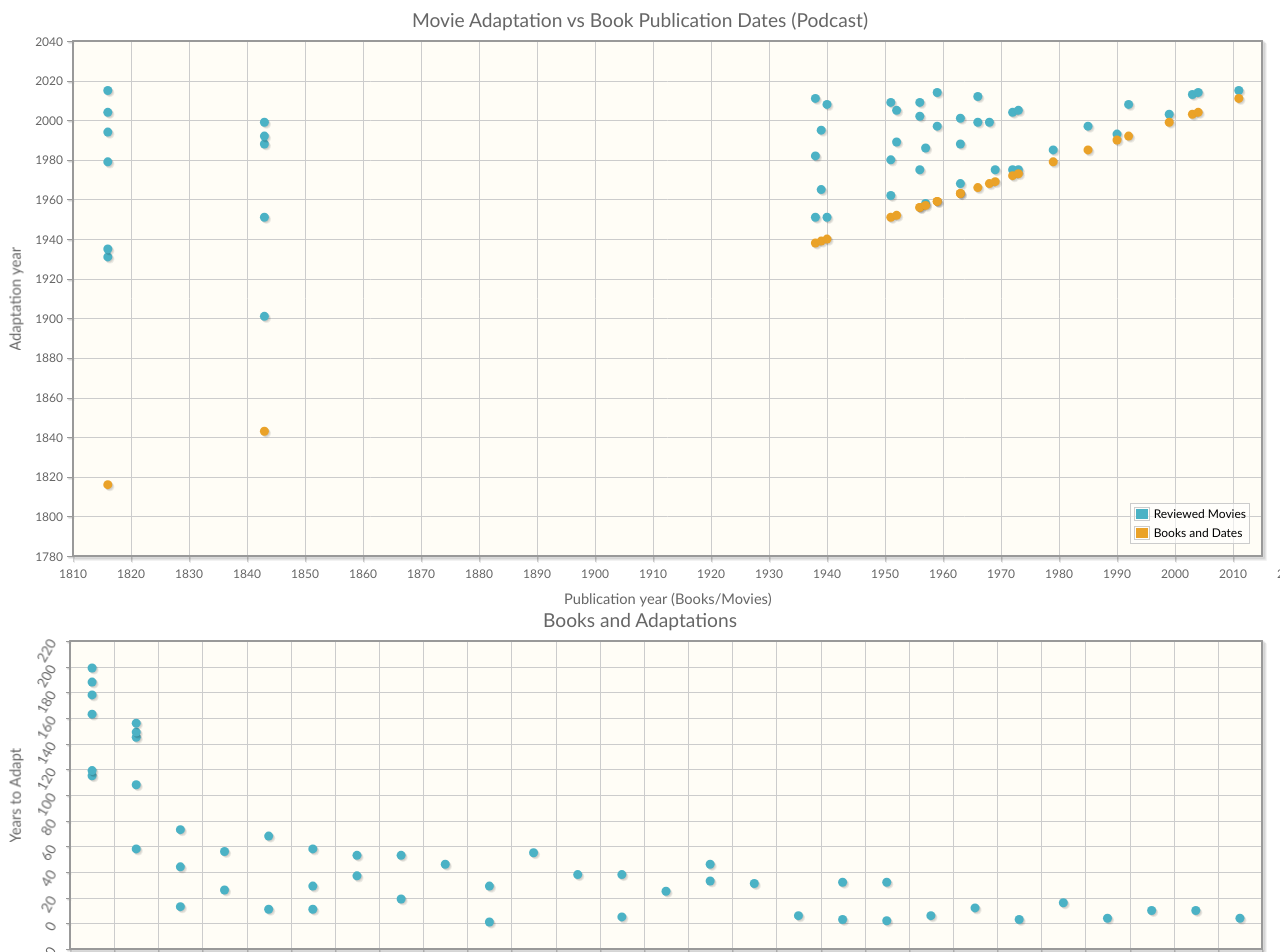
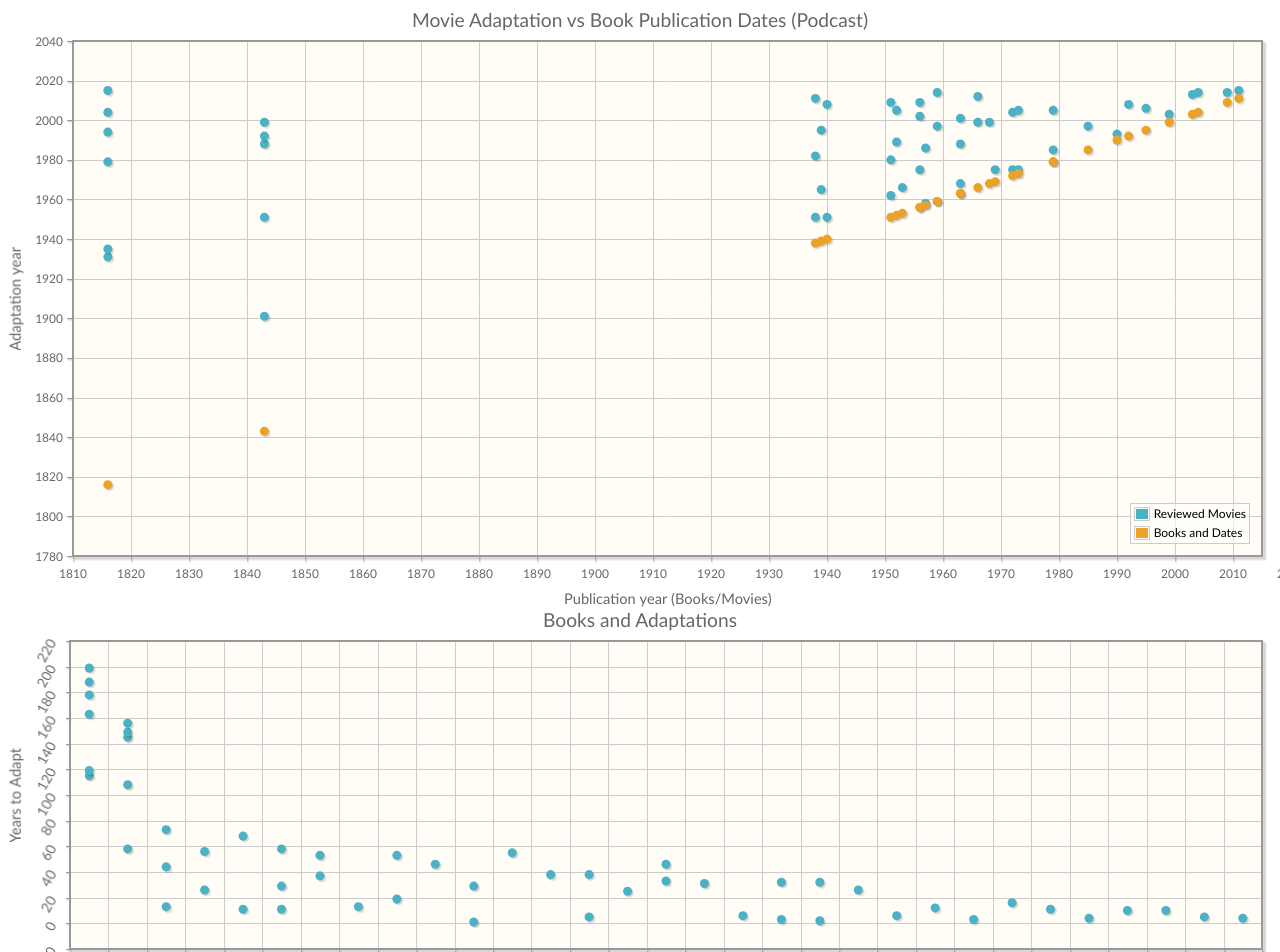
Before and after one commit to perlDreamer/Podcast-Graph, a plain HTML site: page index.html in a window 1280 px wide. Shown: the top 952 px of the page. Drawn offline with Linux system fonts and the light colour scheme.

Commit message:
Add new episodes, up through 44

```diff
--- a/index.html
+++ b/index.html
@@ -106,6 +106,16 @@ var raw_data = [
         adaptations: [
             { year: 1989, title: 'A Sound of Thunder' },
             { year: 2005, title: 'A Sound of Thunder' }
+        ]
+    },
+    {
+        name: 'Fahrehheit 451',
+        author: 'Ray Bradbury',
+        publication_year: 1953,
+        episode : 43,
+        episode_url : 'http://pavementpodcast.com/podcast/episode-43-montag-shot-first-fahrenheit-451-feat-phil-nichols/',
+        adaptations: [
+            { year: 1966, title: 'Fahrenheit 451' },
         ]
     },
     {
@@ -235,6 +245,16 @@ var raw_data = [
         ]
     },
     {
+        name: 'The Hitchhiker\'s Guide to the Galaxy',
+        author: 'Douglas Adams',
+        publication_year: 1979,
+        episode : 42,
+        episode_url : 'http://pavementpodcast.com/podcast/episode-42-the-prevalence-of-tea-towels-the-hitchhikers-guide-to-the-galaxy-feat-michael-simshauser/',
+        adaptations: [
+            { year: 2005, title: 'The Hitchhiker\'s Guide to the Galaxy' },
+        ]
+    },
+    {
         name: 'Enemy Mine',
         author: 'Barry B. Longyear',
         publication_year: 1979,
@@ -275,6 +295,16 @@ var raw_data = [
         ]
     },
     {
+        name: 'The Prestige',
+        author: 'Christopher Priest',
+        episode : 41,
+        episode_url : 'http://pavementpodcast.com/podcast/tmtyr-episode-41-everybodys-a-victim-the-prestige/',
+        publication_year: 1995,
+        adaptations: [
+            { year: 2006, title: 'The Prestige' },
+        ]
+    },
+    {
         name: 'Timeline',
         author: 'Michael Crichton',
         episode : 6,
@@ -302,6 +332,16 @@ var raw_data = [
         episode_url : 'http://pavementpodcast.com/podcast/tmtyr-episode-9-groundhog-d-day/',
         adaptations: [
             { year: 2014, title: 'Edge of Tomorrow' },
+        ]
+    },
+    {
+        name: 'The Nostalgist',
+        author: 'Daniel H. Wilson',
+        publication_year: 2009,
+        episode : 44,
+        episode_url : 'http://pavementpodcast.com/podcast/tmtyr-episode-44-a-little-more-data-than-number-five-the-nostalgist/',
+        adaptations: [
+            { year: 2014, title: 'The Nostalgist' },
         ]
     },
     {
```
